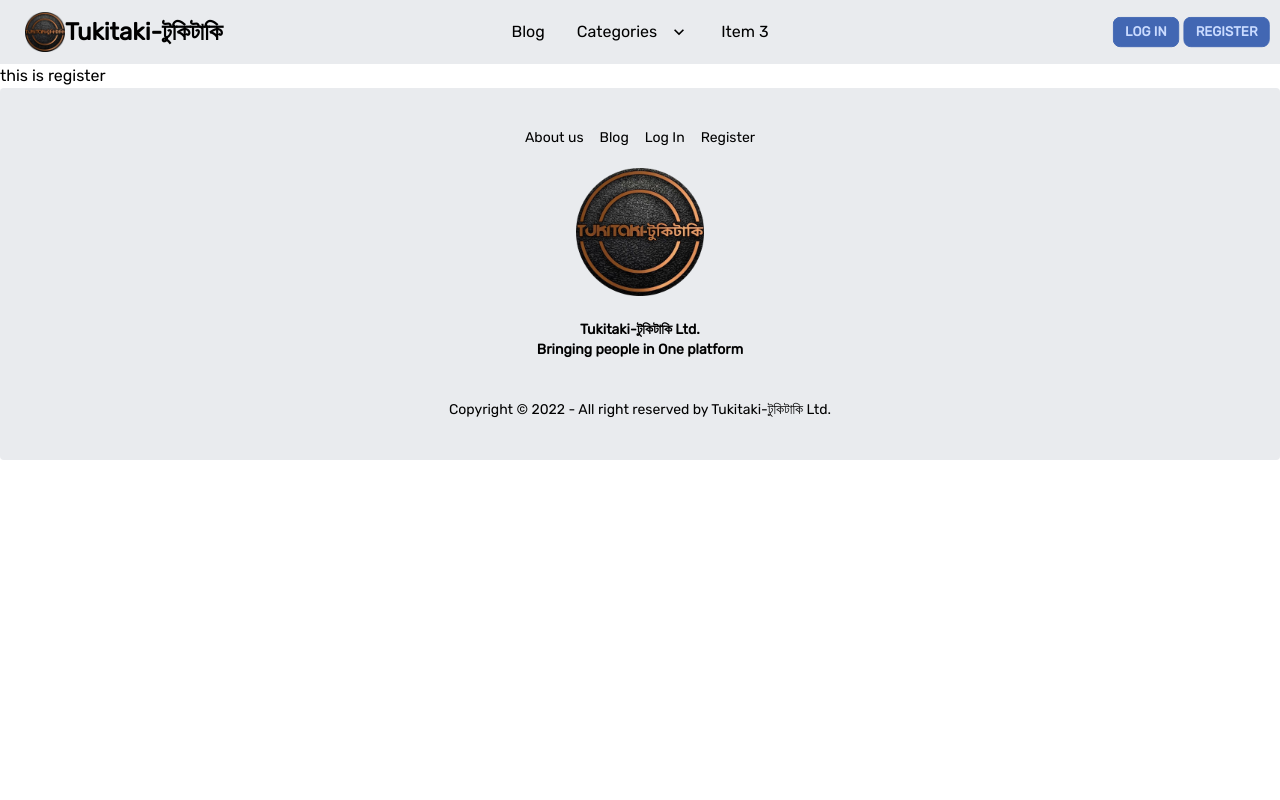
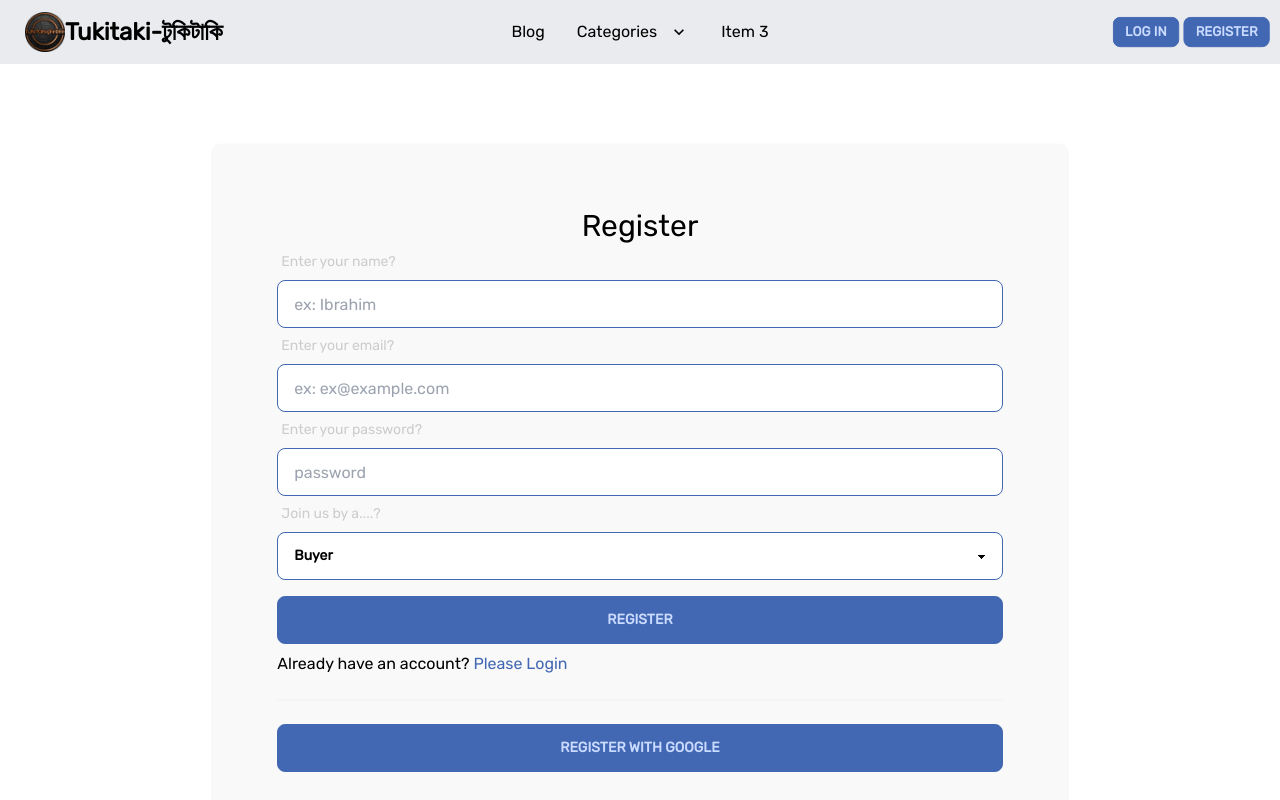
Before and after one commit to mdiibrahim/Tukitaki, a React (Create React App) app: page /register in a window 1280 px wide. Shown: the top 800 px of the page. Built offline with nearby package versions, Linux system fonts and the light colour scheme; no server answers.

Commit message:
log in and register form are ready

```diff
--- a/package.json
+++ b/package.json
@@ -10,6 +10,7 @@
     "react": "^18.2.0",
     "react-dom": "^18.2.0",
     "react-hook-form": "^7.39.5",
+    "react-hot-toast": "^2.4.0",
     "react-scripts": "5.0.1",
     "web-vitals": "^2.1.4"
   },
--- a/src/App.js
+++ b/src/App.js
@@ -1,11 +1,12 @@
 import { RouterProvider } from 'react-router-dom';
 import './App.css';
 import router from './Routes/Routes';
-
+import { Toaster } from 'react-hot-toast';
 function App() {
   return (
     <div className='text-black container mx-auto ' >
       <RouterProvider router={router}></RouterProvider>
+      <Toaster/>
     </div>
   );
 }
--- /dev/null
+++ b/src/AuthProvider/AuthProvider.js
@@ -0,0 +1,53 @@
+import React, { createContext, useEffect, useState } from 'react';
+import { createUserWithEmailAndPassword, getAuth, onAuthStateChanged, signInWithEmailAndPassword, signOut, updateProfile } from 'firebase/auth';
+import { app } from '../Firebase/firebase.config';
+
+
+export const AuthContext = createContext();
+const auth = getAuth(app)
+
+const AuthProvider = ({ children }) => {
+    const [user, setUser] = useState(null);
+    const [loading, setLoading] = useState(true);
+    const registerUser = (email, password) => {
+        setLoading(true);
+        return createUserWithEmailAndPassword(auth, email, password);
+    }
+
+    const logIn = (email, password) => {
+        setLoading(true);
+        return signInWithEmailAndPassword(auth, email, password);
+    }
+    const logOut = () => {
+        setLoading(true);
+        return signOut(auth);
+    }
+    const editUser = (userInfo) =>{
+        return updateProfile(auth.currentUser, userInfo);
+    }
+
+    useEffect(() => {
+        const unsubscribe = onAuthStateChanged(auth, currentUser => {
+            setUser(currentUser);
+            setLoading(false);
+        });
+
+        return () => unsubscribe();
+    }, [])
+
+    const authInfo = {
+        registerUser,
+        logIn,
+        logOut,
+        user,
+        loading,
+        editUser
+    }
+    return (
+        <AuthContext.Provider value={authInfo}>
+            {children}
+        </AuthContext.Provider>
+    );
+};
+
+export default AuthProvider;
--- a/src/Pages/Home/Banner/Banner.js
+++ b/src/Pages/Home/Banner/Banner.js
@@ -9,7 +9,7 @@ const Banner = () => {
                     <img alt='' src={banner} className="lg:w-3/4 rounded-xl opacity-90" />
                     <div className='text-center'>
                         <h1 className="text-5xl font-bold">Welcome to Tukitaki</h1>
-                        <p className="py-6">We connect customer and seller in one place for your desired authentic phones. Let's have a cup og Tea by joining us!!! </p>
+                        <p className="py-6">We connect client and seller in one place for your desired authentic phones. Let's have a cup of Tea by joining us!!! </p>
                         <Link to='/register'className="btn btn-primary">Get Started</Link>
                     </div>
                 </div>
--- a/src/Pages/Home/BuySection/BuySection.js
+++ b/src/Pages/Home/BuySection/BuySection.js
@@ -8,7 +8,7 @@ const BuySection = () => {
                 <figure><img src={buy} alt="Album" className='w-96 md:w-full '/></figure>
                 <div className="card-body my-auto">
                     <h2 className="card-title text-5xl">Explore Desired Phones!</h2>
-                    <p className='text-xl'>Buy authentic phones from verified seller without any problem at anywhere</p>
+                    <p className='text-xl'>Buy authentic phones from verified seller without any problem at anywhere.</p>
                     <div className="card-actions md:justify-end justify-center my-5">
                         <Link to='' className="btn btn-primary btn-lg">Explore</Link>
                     </div>
--- a/src/Pages/Home/SellSection/SellSection.js
+++ b/src/Pages/Home/SellSection/SellSection.js
@@ -7,7 +7,7 @@ const SellSection = () => {
             <div className="card md:card-side my-16 shadow-sm">
                 <figure><img src={sell} alt="Album" className='w-96 md:w-full'  /></figure>
                 <div className="card-body my-auto">
-                    <h2 className="card-title text-5xl">Wanna Make Money!</h2>
+                    <h2 className="card-title text-5xl">Wanna Make Money?</h2>
                     <p className='text-xl'>Sell your mobile phones within a short term without any hassle at any place in the country.</p>
                     <div className="card-actions md:justify-end justify-center my-5">
                         <Link to='' className="btn btn-primary btn-lg">Add your Items</Link>
--- a/src/Pages/Login/Login.js
+++ b/src/Pages/Login/Login.js
@@ -1,10 +1,59 @@
-import React from 'react';
+import React, { useContext } from 'react';
+import { useForm } from 'react-hook-form';
+import { AuthContext } from '../../AuthProvider/AuthProvider';
+import toast from 'react-hot-toast';
+import { useLocation, useNavigate, Link} from 'react-router-dom';
+const Login = () => {
+    const { register, formState: { errors }, handleSubmit } = useForm();
+    const { logIn } = useContext(AuthContext);
+    const location = useLocation();
+    const navigate = useNavigate();
 
-const Login = () => {
+    const from = location.state?.from?.pathname || '/';
+    const onSubmit = data => {
+        logIn(data.email, data.password)
+            .then(result => {
+                const user = result.user;
+                toast.success('Logged In successfully')
+            })
+            .catch(error => {
+                console.error(error.message)
+
+            });
+    }
     return (
-        <div>
-            <h1>this is login</h1>
-        </div>
+        <section className='min-h-[600px] mx-auto my-20 '>
+            <div className='bg-accent mx-auto w-4/6 p-16 shadow rounded-lg'>
+                <h3 className='text-center text-bold text-3xl'>Log In</h3>
+                <form onSubmit={handleSubmit(onSubmit)}>
+
+                    {/* email field */}
+
+                    <div className="form-control w-full">
+                        <label className="label">
+                            <span className="label-text">Enter your email?</span>
+                        </label>
+                        <input type="email" placeholder='ex: ex@example.com' {...register("email", { required: 'required' })} className="input input-primary input-bordered w-full" />
+                        {errors.email && <small className='text-error mt-1' >{errors.email.message}</small>}
+                    </div>
+
+                    {/* password field */}
+
+                    <div className="form-control w-full">
+                        <label className="label">
+                            <span className="label-text">Enter your password?</span>
+                        </label>
+                        <input type="password" placeholder='password' className="input input-primary input-bordered w-full" {...register("password", { required: "required", pattern: { value: /(?=.*[A-Z])(?=.*[0-9])/, message: "For security, password should contain Capital letters and numbers" }, minLength: { value: 6, message: "your password should be at least 6 characters long" } })}
+                        />
+                        {errors.password && <small className='text-error mt-1' >{errors.password.message}</small>}
+                    </div>
+                    <input className='btn btn-primary w-full mt-4 mb-2' type="submit" value='log in'/>
+                </form>
+                <p>Don't have an account? <Link className='text-primary' to="/register">Please Register Now</Link></p>
+                <div className="divider"></div>
+                <button className='btn btn-primary w-full'>Log in with google</button>
+            </div>
+        </section>
     );
 };
 
--- a/src/Pages/Register/Register.js
+++ b/src/Pages/Register/Register.js
@@ -1,10 +1,76 @@
-import React from 'react';
+import React, { useContext } from 'react';
+import { useForm } from 'react-hook-form';
+import { Link } from 'react-router-dom';
+import { AuthContext } from '../../AuthProvider/AuthProvider';
+import toast from 'react-hot-toast';
+const Register = () => {
 
-const Register = () => {
+    const { register, handleSubmit, formState: { errors } } = useForm();
+    const { registerUser } = useContext(AuthContext);
+     const onSubmit = (data) => {
+        registerUser(data.email, data.password)
+            .then(result => {
+                const user = result.user;
+                console.log(user);
+                toast.success('User Created Successfully.')
+
+            })
+            .catch(error => {
+                console.error(error)
+            });
+    }
     return (
-        <div>
-            <h1>this is register</h1>
-        </div>
+        <section className='min-h-[600px] mx-auto my-20 '>
+            <div className='bg-accent mx-auto w-4/6 p-16 shadow rounded-lg'>
+                <h3 className='text-center text-bold text-3xl'>Register</h3>
+                <form onSubmit={handleSubmit(onSubmit)}>
+
+                    {/* name field */}
+
+                    <div className="form-control w-full">
+                        <label className="label">
+                            <span className="label-text">Enter your name?</span>
+                        </label>
+                        <input type="name" placeholder='ex: Ibrahim' {...register("name", { required: 'required', minLength: {value: 4, message: "your name is too short" } })} className="input input-primary input-bordered w-full" />
+                        {errors.name && <small className='text-error mt-1' >{errors.name.message}</small>}
+                    </div>
+                    {/* email field */}
+
+                    <div className="form-control w-full">
+                        <label className="label">
+                            <span className="label-text">Enter your email?</span>
+                        </label>
+                        <input type="email" placeholder='ex: ex@example.com' {...register("email", { required: 'required' })} className="input input-primary input-bordered w-full" />
+                        {errors.email && <small className='text-error mt-1' >{errors.email.message}</small>}
+                    </div>
+
+                    {/* password field */}
+
+                    <div className="form-control w-full">
+                        <label className="label">
+                            <span className="label-text">Enter your password?</span>
+                        </label>
+                        <input type="password" placeholder='password' className="input input-primary input-bordered w-full" {...register("password", { required: "required", pattern: { value: /(?=.*[A-Z])(?=.*[0-9])/, message: "For security, password should contain Capital letters and numbers" }, minLength: { value: 6, message: "your password should be at least 6 characters long" } })}
+                        />
+                        {errors.password && <small className='text-error mt-1' >{errors.password.message}</small>}
+                    </div>
+                    <div className="form-control w-full ">
+                        <label className="label">
+                            <span className="label-text">Join us by a....?</span>
+                        </label>
+                        <select className="select select-primary select-bordered" {...register("role", { required: 'required' })}>
+                            <option value='seller' >Seller</option>
+                            <option value='buyer' selected>Buyer</option>
+                        </select>
+                        {errors.role && <small className='text-error mt-1' >{errors.role.message}</small>}
+                    </div>
+                    <input className='btn btn-primary w-full mt-4 mb-2' type="submit" value='register' />
+                </form>
+                <p>Already have an account? <Link className='text-primary' to="/login">Please Login</Link></p>
+                <div className="divider"></div>
+                <button className='btn btn-primary w-full'>Register with google</button>
+            </div>
+        </section>
     );
 };
 
--- a/src/index.js
+++ b/src/index.js
@@ -3,11 +3,15 @@ import ReactDOM from 'react-dom/client';
 import './index.css';
 import App from './App';
 import reportWebVitals from './reportWebVitals';
+import AuthProvider from './AuthProvider/AuthProvider';
 
 const root = ReactDOM.createRoot(document.getElementById('root'));
 root.render(
   <React.StrictMode>
-    <App />
+    <AuthProvider>
+      <App />
+    </AuthProvider>
+
   </React.StrictMode>
 );
 
--- a/tailwind.config.js
+++ b/tailwind.config.js
@@ -12,7 +12,7 @@ module.exports = {
 
           secondary: "#E9EBEE",
 
-          accent: "#90949C",
+          accent: "#F9F9F9",
 
           neutral: "#2F1D34",
           error: '#C42A02',
```
Also changed, not shown: 1 other file (tests, documents, lock files or other folders).
